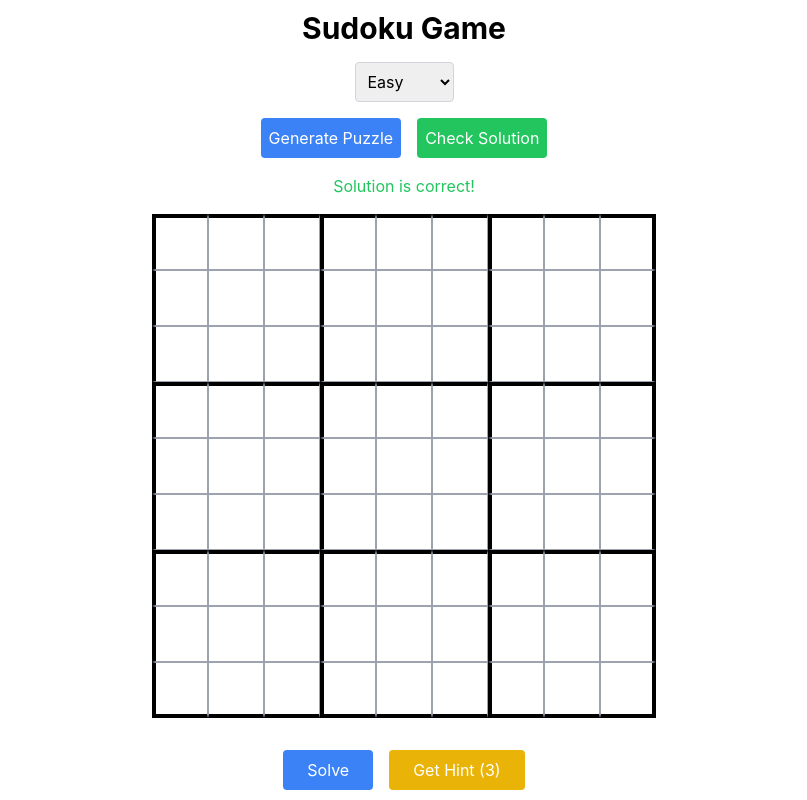
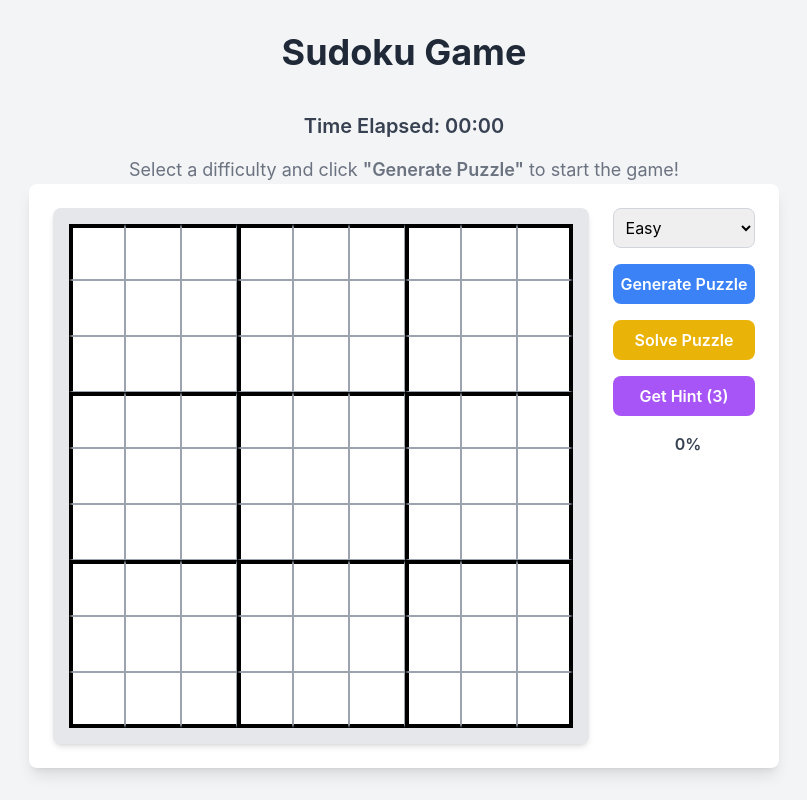
Before and after one commit to TahaTikriti/sudoku-game, a React (Create React App) app: page / in a window 1280 px wide. Shown: the whole page, without its empty margins (236-1043 px from the left). Built offline with nearby package versions, Linux system fonts and the light colour scheme.

Commit message:
Add timer functionality, and progress tracking, improved style

```diff
--- a/src/App.tsx
+++ b/src/App.tsx
@@ -1,16 +1,25 @@
-import React, { useState, useCallback } from "react";
+import React, { useState, useCallback , useEffect} from "react";
 import SudokuBoard from "./components/SudokuBoard";
 import { isValidBoard } from "./logic/validation";
 import { generateSudokuPuzzle } from "./logic/puzzleGenerator";
 import { solveSudoku } from "./logic/solver";
+import { handleHint } from "./logic/hintLogic";
 
 const App: React.FC = () => {
   const initializeBoard = () => Array(9).fill(Array(9).fill(0));
 
   const [board, setBoard] = useState<number[][]>(initializeBoard);
-  const [initialBoard, setInitialBoard] = useState<number[][]>(initializeBoard); // Store initial board
+  const [initialBoard, setInitialBoard] = useState<number[][]>(initializeBoard);
   const [difficulty, setDifficulty] = useState<string>("easy");
   const [isValid, setIsValid] = useState<boolean>(true);
+  const [hintsLeft, setHintsLeft] = useState<number>(3);
+  const [hintCell, setHintCell] = useState<{
+    row: number;
+    col: number;
+    value: number;
+  } | null>(null);
+  const [isSolutionChecked, setIsSolutionChecked] = useState(false);
+
 
   const handleChange = useCallback(
     (row: number, col: number, value: string) => {
@@ -32,57 +41,122 @@ const App: React.FC = () => {
     setBoard(boardCopy);
   }, [board]);
 
-  const handleCheckSolution = useCallback(() => {
-    setIsValid(isValidBoard(board));
-  }, [board]);
+
+
 
  const handleGeneratePuzzle = useCallback(() => {
    const generatedBoard = generateSudokuPuzzle(difficulty);
    setBoard(generatedBoard);
-    setInitialBoard(generatedBoard); // Save generated board as initial board
+   setInitialBoard(generatedBoard);
+   startTimer(); // Start the timer when a new puzzle is generated
  }, [difficulty]);
 
+
+
+const [timeElapsed, setTimeElapsed] = useState(0);
+const [isTimerRunning, setIsTimerRunning] = useState(false);
+
+useEffect(() => {
+  let timer: NodeJS.Timeout;
+  if (isTimerRunning) {
+    timer = setInterval(() => setTimeElapsed((prev) => prev + 1), 1000);
+  }
+  return () => clearInterval(timer);
+}, [isTimerRunning]);
+
+const startTimer = () => {
+  setTimeElapsed(0);
+  setIsTimerRunning(true);
+};
+
+const stopTimer = () => {
+  setIsTimerRunning(false);
+};
+const formattedTime = `${Math.floor(timeElapsed / 60)
+  .toString()
+  .padStart(2, "0")}:${(timeElapsed % 60).toString().padStart(2, "0")}`;
+  const calculateProgress = () => {
+    const filledCells = board.flat().filter((cell) => cell !== 0).length;
+    return Math.round((filledCells / 81) * 100);
+  };
+
+
+const [progress, setProgress] = useState<number>(calculateProgress());
+
+useEffect(() => {
+  setProgress(calculateProgress());
+}, [board]);
+
   return (
-    <div className="flex flex-col justify-center items-center min-h-screen">
-      <h1 className="text-3xl font-bold">Sudoku Game</h1>
+    <div className="flex flex-col justify-center items-center min-h-screen bg-gray-100">
+      <h1 className="text-4xl font-bold text-gray-800 mb-6">Sudoku Game</h1>
+      <div className="mt-4 text-xl font-semibold text-gray-700">
+        Time Elapsed: {formattedTime}
+      </div>
 
-      <div>
+      {initialBoard.flat().every((cell) => cell === 0) && (
+        <div className="mt-4 text-gray-500 text-lg">
+          Select a difficulty and click{" "}
+          <span className="font-semibold">"Generate Puzzle"</span> to start the
+          game!
+        </div>
+      )}
+
+      <div className="flex flex-col md:flex-row bg-white shadow-lg rounded-lg p-6">
+        {/* Sudoku Board */}
+        <SudokuBoard
+          board={board}
+          handleChange={handleChange}
+          initialBoard={initialBoard}
+          hintCell={hintCell} // Pass hint cell to the board
+        />
+
+        {/* Control Panel */}
+        <div className="flex flex-col items-center ml-0 md:ml-6 mt-6 md:mt-0 space-y-4">
           <select
             value={difficulty}
             onChange={(e) => setDifficulty(e.target.value)}
-          className="mt-4 p-2 border border-gray-300 rounded"
+            className="w-full p-2 border border-gray-300 rounded-lg focus:outline-none focus:ring-2 focus:ring-blue-400"
           >
             <option value="easy">Easy</option>
             <option value="medium">Medium</option>
             <option value="hard">Hard</option>
           </select>
-      </div>
 
-      <div className="mt-4">
           <button
             onClick={handleGeneratePuzzle}
-          className="p-2 bg-blue-500 text-white rounded"
+            className="w-full p-2 bg-blue-500 hover:bg-blue-600 text-white font-semibold rounded-lg"
           >
             Generate Puzzle
           </button>
+
           <button
-          onClick={handleCheckSolution}
-          className="p-2 bg-green-500 text-white rounded ml-4"
+            onClick={solveBoard}
+            className="w-full p-2 bg-yellow-500 hover:bg-yellow-600 text-white font-semibold rounded-lg"
           >
-          Check Solution
+            Solve Puzzle
           </button>
+          <button
+            onClick={() =>
+              handleHint(board, hintsLeft, setHintCell, setHintsLeft)
+            }
+            className="w-full p-2 bg-purple-500 hover:bg-purple-600 text-white font-semibold rounded-lg"
+            disabled={hintsLeft === 0}
+          >
+            Get Hint ({hintsLeft})
+          </button>
+
+          <div className="mt-4 flex items-center space-x-2">
+            <div className="w-full bg-gray-200 rounded h-6">
+              <div
+                className="bg-blue-500 h-6 rounded"
+                style={{ width: `${progress}%` }}
+              ></div>
             </div>
-
-      <div className={`mt-4 ${isValid ? "text-green-500" : "text-red-500"}`}>
-        {isValid ? "Solution is correct!" : "Solution is incorrect!"}
+            <span className="text-gray-700 font-semibold">{progress}%</span>
           </div>
-
-      <SudokuBoard
-        board={board}
-        handleChange={handleChange}
-        solveBoard={solveBoard}
-        initialBoard={initialBoard} // Pass initial board as a prop
-      />
+        </div>
+      </div>
     </div>
   );
 };
--- a/src/components/SudokuBoard.tsx
+++ b/src/components/SudokuBoard.tsx
@@ -1,38 +1,30 @@
 import React, { useState, useEffect } from "react";
 import Cell from "./Cell";
 import { getConflictMatrix } from "../logic/conflictChecker";
-import { handleHint } from "../logic/hintLogic";
 
 interface SudokuBoardProps {
   board: number[][]; // Current state of the board
   handleChange: (row: number, col: number, value: string) => void;
-  solveBoard: () => void;
   initialBoard: number[][]; // Store initial, uneditable values
+  hintCell: { row: number; col: number; value: number } | null; // Pass hint cell from parent
 }
 
 const SudokuBoard: React.FC<SudokuBoardProps> = ({
   board,
   handleChange,
-  solveBoard,
   initialBoard,
+  hintCell,
 }) => {
   const [conflicts, setConflicts] = useState<boolean[][]>(
     Array(9).fill(Array(9).fill(false))
   );
-  const [hintsLeft, setHintsLeft] = useState<number>(3);
-  const [hintCell, setHintCell] = useState<{
-    row: number;
-    col: number;
-    value: number;
-  } | null>(null);
 
   useEffect(() => {
     setConflicts(getConflictMatrix(board));
   }, [board]);
 
   return (
-    <div className="space-y-4">
-      <div className="grid grid-cols-9 gap-0 p-4">
+    <div className="grid grid-cols-9 gap-0 p-4 bg-gray-200 rounded-lg shadow-md">
       {board.map((row, rowIndex) =>
         row.map((cell, colIndex) => (
           <Cell
@@ -53,26 +45,6 @@ const SudokuBoard: React.FC<SudokuBoardProps> = ({
         ))
       )}
     </div>
-
-      <div className="flex justify-center space-x-4">
-        <button
-          onClick={solveBoard}
-          className="px-6 py-2 text-white bg-blue-500 rounded hover:bg-blue-700"
-        >
-          Solve
-        </button>
-
-        <button
-          onClick={() =>
-            handleHint(board, hintsLeft, setHintCell, setHintsLeft)
-          }
-          className="px-6 py-2 text-white bg-yellow-500 rounded hover:bg-yellow-700"
-          disabled={hintsLeft === 0}
-        >
-          Get Hint ({hintsLeft})
-        </button>
-      </div>
-    </div>
   );
 };
 
```
Lines whose indentation alone changed are shown as unchanged.
